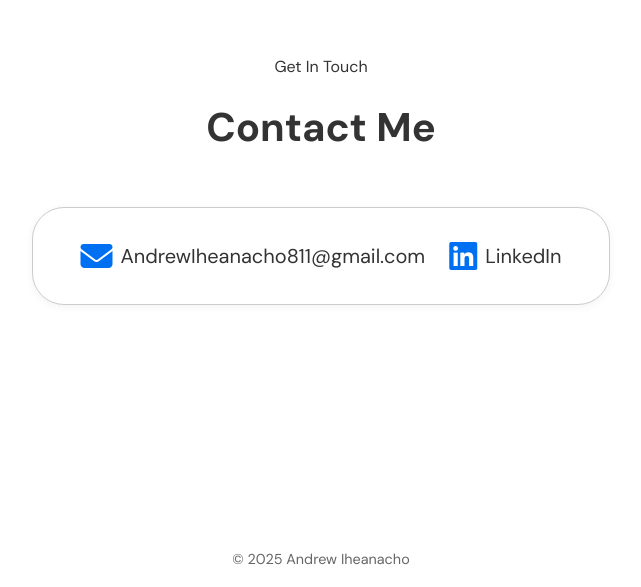
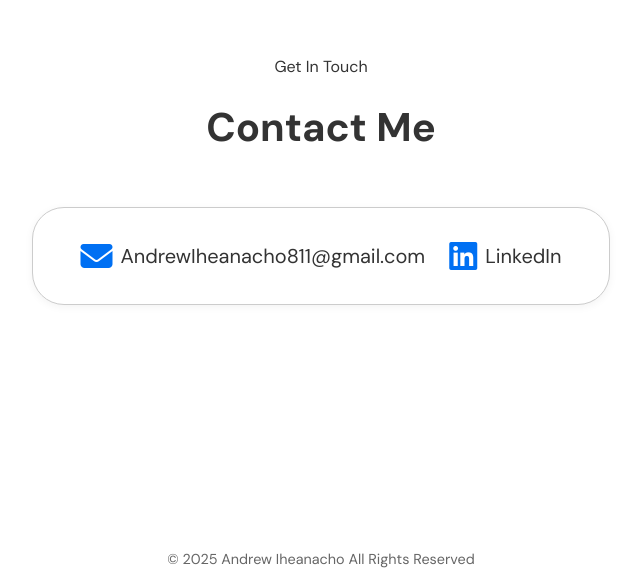
Before and after one commit to Andrew-Ih/my-portfolio, a plain HTML site: page index.html in a window 1280 px wide. Shown: the part 3372-3959 px from the top of the page, without its empty margins (319-960 px from the left). Drawn offline with Linux system fonts and the light colour scheme.

Commit message:
Update copyright section

```diff
--- a/index.html
+++ b/index.html
@@ -208,7 +208,7 @@
 
   <!-- Footer -->
   <footer>
-    <p>&copy; 2025 Andrew Iheanacho</p>
+    <p>&copy; 2025 Andrew Iheanacho All Rights Reserved</p>
   </footer>
 </body>
 </html>
```
